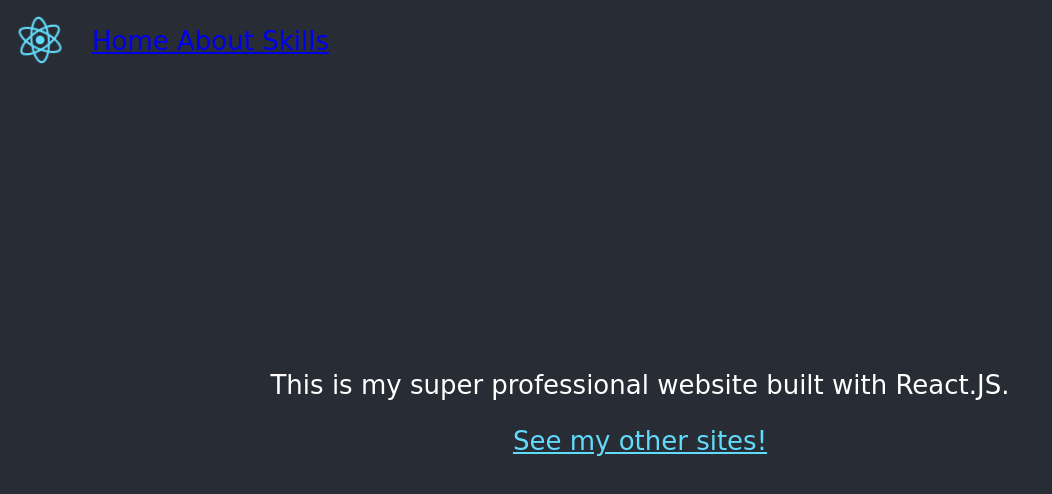
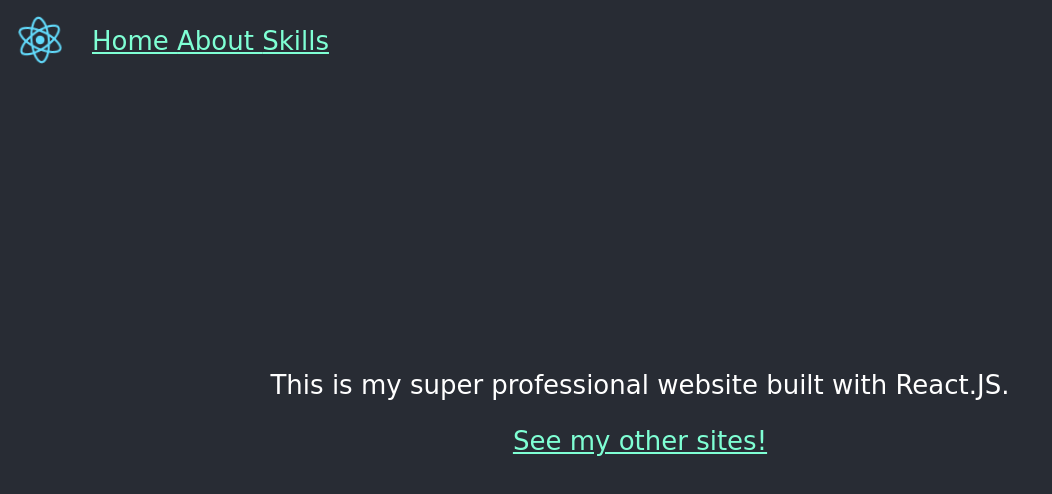
Before and after one commit to Shtoner/ReactPortfolio, a React (Create React App) app: page / in a window 1280 px wide. Shown: the top 494 px of the page, without its empty margins (0-1052 px from the left). Built offline with nearby package versions, Linux system fonts and the light colour scheme.

Commit message:
linkstyle

```diff
--- a/src/App.css
+++ b/src/App.css
@@ -46,6 +46,16 @@
   pointer-events: none;
 
 
+}
+
+a:link{
+  color: aquamarine;
+}
+a:hover{
+  color: rgb(21, 106, 17);
+}
+a:visited{
+  color: #fbab61;
 }
 
 .nav{
```
